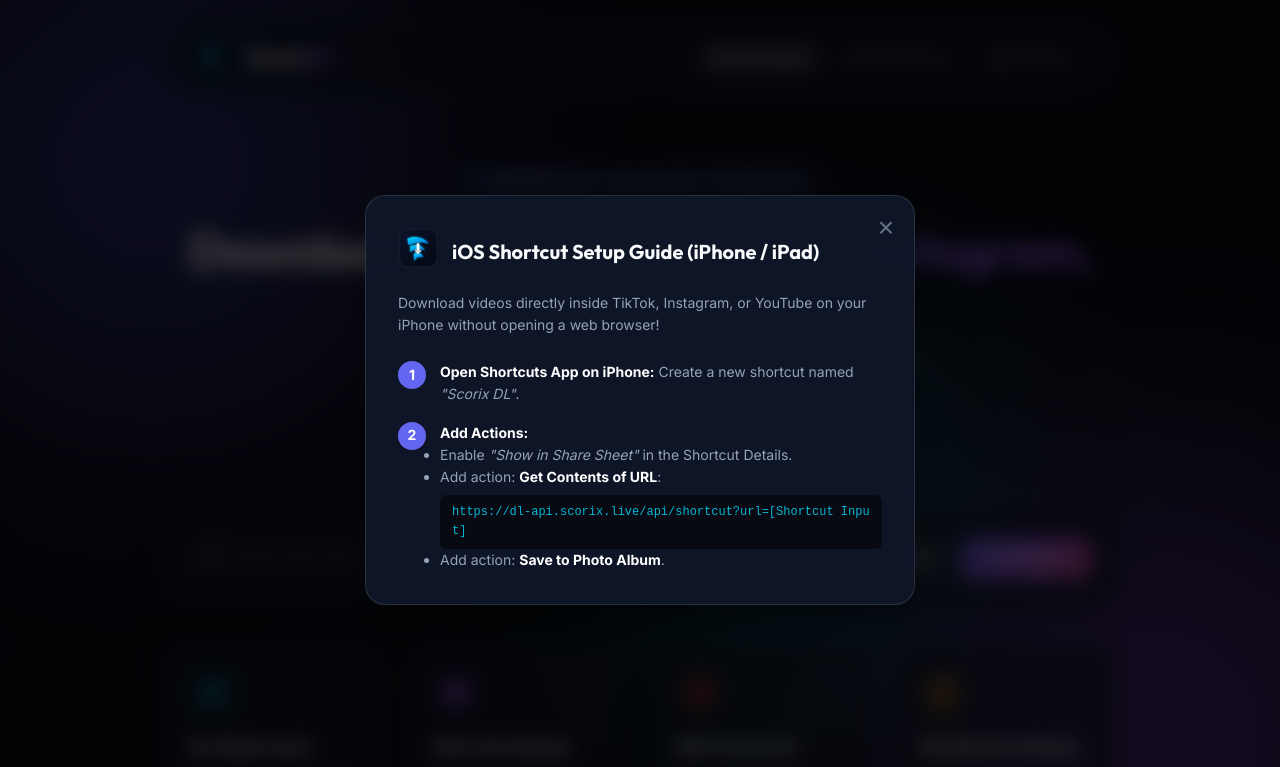
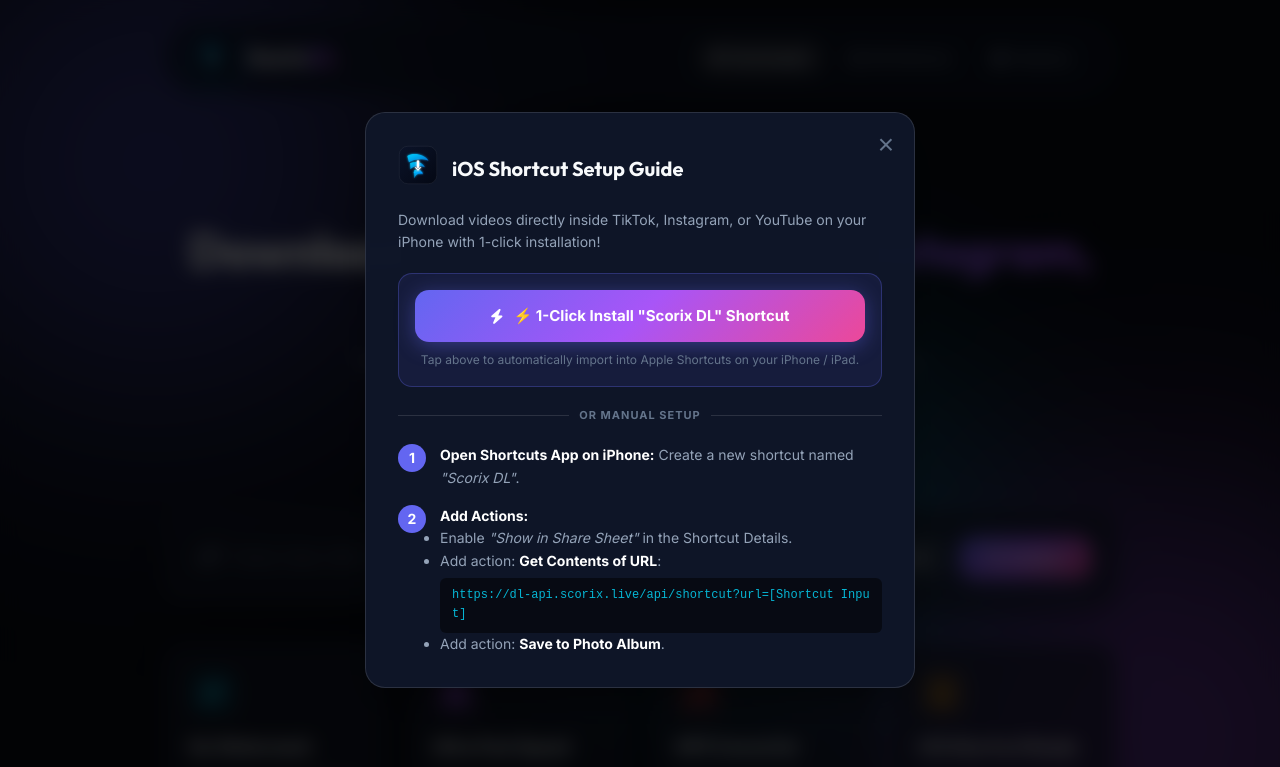
Before and after one commit to huutq88/dl-scorix, a website: page public/index.html in a window 1280 px wide. Both pictures are taken after a click on the link "iOS Shortcut". Shown: the top 767 px of the page. Drawn offline with Linux system fonts and the light colour scheme.

Commit message:
feat: add 1-click iOS shortcut installer button and Scorix_DL.shortcut file

```diff
--- a/public/css/style.css
+++ b/public/css/style.css
@@ -641,7 +641,54 @@ body {
 .modal-desc {
   color: var(--text-secondary);
   font-size: 14px;
-  margin-bottom: 24px;
+  margin-bottom: 20px;
+}
+
+.shortcut-install-box {
+  text-align: center;
+  margin-bottom: 20px;
+  background: rgba(99, 102, 241, 0.1);
+  padding: 16px;
+  border-radius: var(--radius-md);
+  border: 1px solid rgba(99, 102, 241, 0.3);
+}
+
+.btn-shortcut-direct {
+  display: inline-flex;
+  align-items: center;
+  justify-content: center;
+  gap: 10px;
+  width: 100%;
+  text-decoration: none;
+  font-size: 15px;
+  padding: 14px 20px;
+}
+
+.install-hint {
+  font-size: 12px;
+  color: var(--text-muted);
+  margin-top: 8px;
+}
+
+.divider {
+  display: flex;
+  align-items: center;
+  text-align: center;
+  margin: 20px 0;
+  color: var(--text-muted);
+  font-size: 11px;
+  font-weight: 700;
+  letter-spacing: 1px;
+}
+
+.divider::before, .divider::after {
+  content: '';
+  flex: 1;
+  border-bottom: 1px solid var(--panel-border);
+}
+
+.divider span {
+  padding: 0 10px;
 }
 
 .steps-list {
--- a/public/index.html
+++ b/public/index.html
@@ -163,10 +163,21 @@
           <div class="modal-icon-img">
             <img src="favicon.svg" alt="Scorix DL Logo" width="40" height="40" />
           </div>
-          <h2>iOS Shortcut Setup Guide (iPhone / iPad)</h2>
+          <h2>iOS Shortcut Setup Guide</h2>
         </div>
         <div class="modal-body">
-          <p class="modal-desc">Download videos directly inside TikTok, Instagram, or YouTube on your iPhone without opening a web browser!</p>
+          <p class="modal-desc">Download videos directly inside TikTok, Instagram, or YouTube on your iPhone with 1-click installation!</p>
+
+          <!-- 1-Click Install Button -->
+          <div class="shortcut-install-box">
+            <a href="/Scorix_DL.shortcut" download="Scorix_DL.shortcut" class="btn-primary btn-shortcut-direct">
+              <i class="fa-solid fa-bolt"></i> ⚡ 1-Click Install "Scorix DL" Shortcut
+            </a>
+            <p class="install-hint">Tap above to automatically import into Apple Shortcuts on your iPhone / iPad.</p>
+          </div>
+
+          <div class="divider"><span>OR MANUAL SETUP</span></div>
+
           <div class="steps-list">
             <div class="step-item">
               <div class="step-num">1</div>
```
Also changed, not shown: 1 other file.
